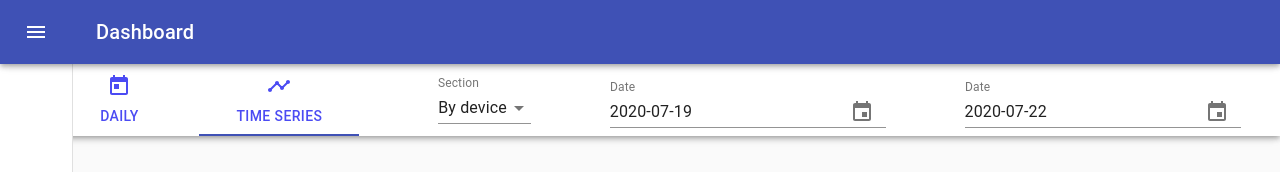
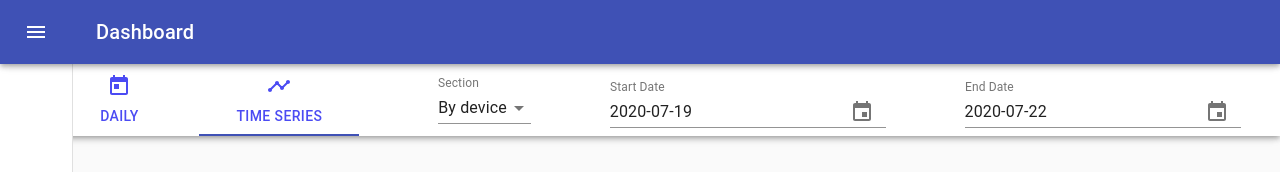
Before and after one commit to Robowizx/Airport-Dashboard, a React (Create React App) app in the folder Frontend/: page /TimeSeries in a window 1280 px wide. Shown: the top 172 px of the page. Built offline with nearby package versions, Linux system fonts and the light colour scheme; no server answers.

Commit message:
Device page is ready to use

```diff
--- a/Frontend/src/Components/timeseries.js
+++ b/Frontend/src/Components/timeseries.js
@@ -165,7 +165,7 @@ render(){
                               <KeyboardDatePicker
                                   margin="normal"
                                   id="date-picker-dialog"
-                                  label="Date"
+                                  label="Start Date"
                                   format="yyyy-MM-dd"
                                   value={this.state.date}
                                   onChange={this.handleDateChange }
@@ -178,7 +178,7 @@ render(){
                               <KeyboardDatePicker
                                   margin="normal"
                                   id="date-picker-dialog"
-                                  label="Date"
+                                  label="End Date"
                                   format="yyyy-MM-dd"
                                   value={this.state.edate}
                                   onChange={this.handleDateChange1 }
```
